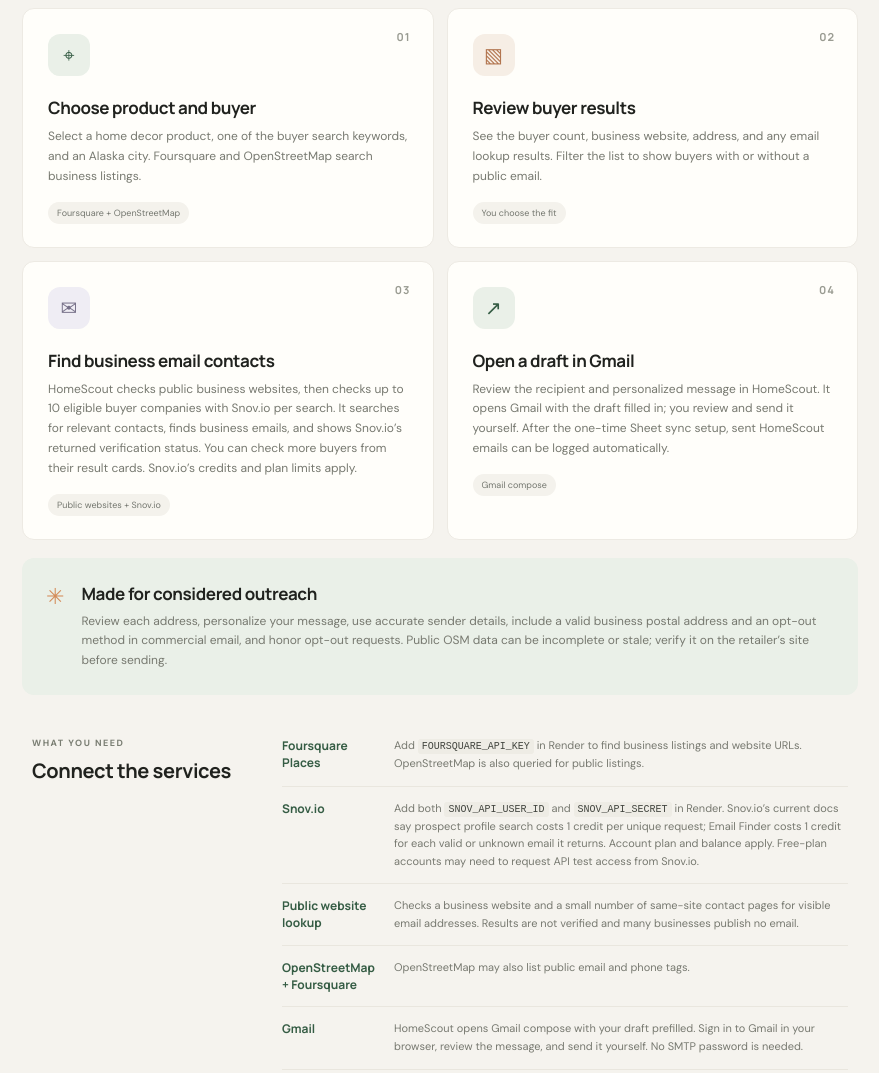
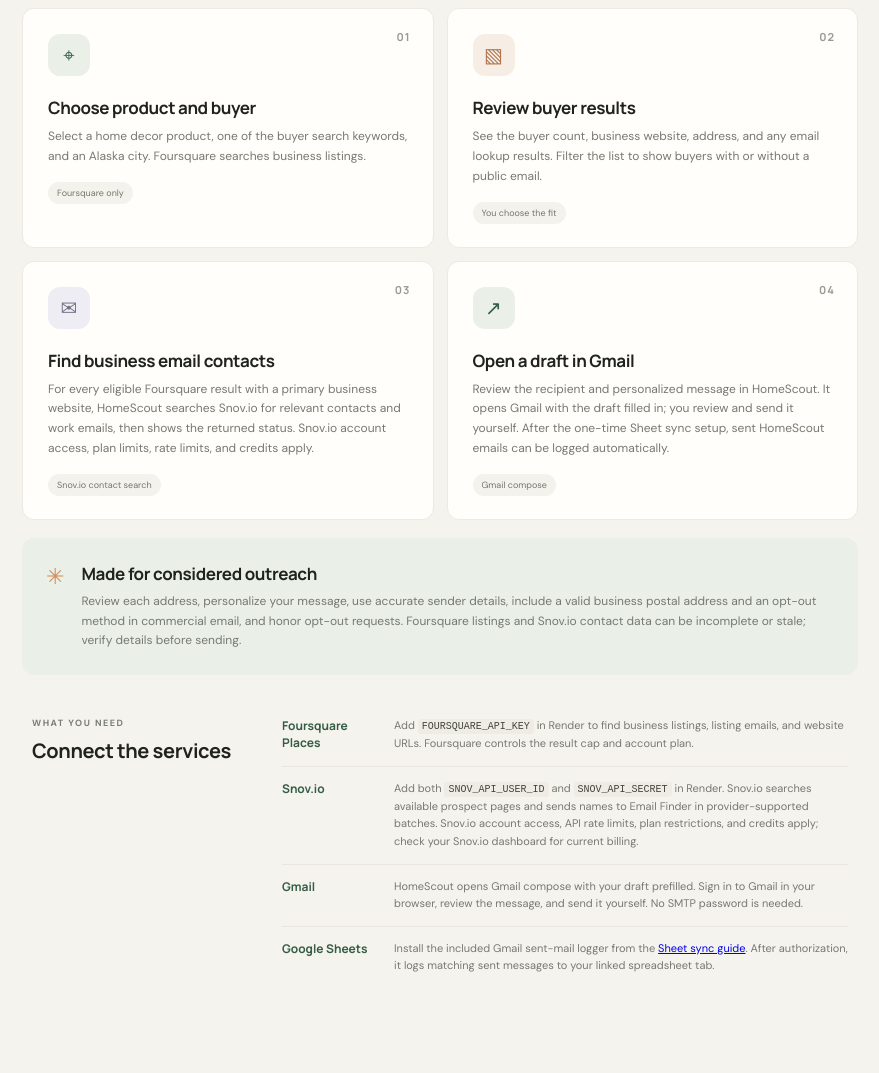
Before and after one commit to subhanshu-coder/find_buyers, a website: page public/how-it-works.html in a window 1280 px wide. Shown: the part 480-1553 px from the top of the page, without its empty margins (200-1079 px from the left). Drawn offline with Linux system fonts and the light colour scheme.

Commit message:
Align public/how-it-works.html with Foursquare and Snov workflow

```diff
--- a/public/how-it-works.html
+++ b/public/how-it-works.html
@@ -11,13 +11,13 @@
   <main class="how-page">
     <section class="how-hero"><div class="eyebrow"><span class="spark">✳</span> A SIMPLE, THOUGHTFUL WORKFLOW</div><h1>From discovery<br>to a <em>hello.</em></h1><p>HomeScout helps home decor makers discover potential buyers in Alaska, find public business contact details, and prepare personal introductions.</p><a class="search-btn how-cta" href="index.html">Find buyers <b>↗</b></a></section>
     <section class="how-steps" aria-label="How HomeScout works">
-      <article class="how-card"><div class="how-num">01</div><div class="how-icon">⌖</div><h2>Choose product and buyer</h2><p>Select a home decor product, one of the buyer search keywords, and an Alaska city. Foursquare and OpenStreetMap search business listings.</p><span class="how-tag">Foursquare + OpenStreetMap</span></article>
+      <article class="how-card"><div class="how-num">01</div><div class="how-icon">⌖</div><h2>Choose product and buyer</h2><p>Select a home decor product, one of the buyer search keywords, and an Alaska city. Foursquare searches business listings.</p><span class="how-tag">Foursquare only</span></article>
       <article class="how-card"><div class="how-num">02</div><div class="how-icon">▧</div><h2>Review buyer results</h2><p>See the buyer count, business website, address, and any email lookup results. Filter the list to show buyers with or without a public email.</p><span class="how-tag">You choose the fit</span></article>
-      <article class="how-card"><div class="how-num">03</div><div class="how-icon">✉</div><h2>Find business email contacts</h2><p>HomeScout checks public business websites, then checks up to 10 eligible buyer companies with Snov.io per search. It searches for relevant contacts, finds business emails, and shows Snov.io’s returned verification status. You can check more buyers from their result cards. Snov.io’s credits and plan limits apply.</p><span class="how-tag">Public websites + Snov.io</span></article>
+      <article class="how-card"><div class="how-num">03</div><div class="how-icon">✉</div><h2>Find business email contacts</h2><p>For every eligible Foursquare result with a primary business website, HomeScout searches Snov.io for relevant contacts and work emails, then shows the returned status. Snov.io account access, plan limits, rate limits, and credits apply.</p><span class="how-tag">Snov.io contact search</span></article>
       <article class="how-card"><div class="how-num">04</div><div class="how-icon">↗</div><h2>Open a draft in Gmail</h2><p>Review the recipient and personalized message in HomeScout. It opens Gmail with the draft filled in; you review and send it yourself. After the one-time Sheet sync setup, sent HomeScout emails can be logged automatically.</p><span class="how-tag">Gmail compose</span></article>
     </section>
-    <section class="how-note"><div class="how-note-mark">✳</div><div><h2>Made for considered outreach</h2><p>Review each address, personalize your message, use accurate sender details, include a valid business postal address and an opt-out method in commercial email, and honor opt-out requests. Public OSM data can be incomplete or stale; verify it on the retailer’s site before sending.</p></div></section>
-    <section class="how-setup"><div><div class="section-kicker">WHAT YOU NEED</div><h2>Connect the services</h2></div><div class="setup-list"><p><b>Foursquare Places</b><span>Add <code>FOURSQUARE_API_KEY</code> in Render to find business listings and website URLs. OpenStreetMap is also queried for public listings.</span></p><p><b>Snov.io</b><span>Add both <code>SNOV_API_USER_ID</code> and <code>SNOV_API_SECRET</code> in Render. Snov.io’s current docs say prospect profile search costs 1 credit per unique request; Email Finder costs 1 credit for each valid or unknown email it returns. Account plan and balance apply. Free-plan accounts may need to request API test access from Snov.io.</span></p><p><b>Public website lookup</b><span>Checks a business website and a small number of same-site contact pages for visible email addresses. Results are not verified and many businesses publish no email.</span></p><p><b>OpenStreetMap + Foursquare</b><span>OpenStreetMap may also list public email and phone tags.</span></p><p><b>Gmail</b><span>HomeScout opens Gmail compose with your draft prefilled. Sign in to Gmail in your browser, review the message, and send it yourself. No SMTP password is needed.</span></p><p><b>Google Sheets</b><span>Install the included Gmail sent-mail logger from the <a href="sheet-sync.html">Sheet sync guide</a>. After authorization, it logs matching sent messages to your linked spreadsheet tab.</span></p></div></section>
+    <section class="how-note"><div class="how-note-mark">✳</div><div><h2>Made for considered outreach</h2><p>Review each address, personalize your message, use accurate sender details, include a valid business postal address and an opt-out method in commercial email, and honor opt-out requests. Foursquare listings and Snov.io contact data can be incomplete or stale; verify details before sending.</p></div></section>
+    <section class="how-setup"><div><div class="section-kicker">WHAT YOU NEED</div><h2>Connect the services</h2></div><div class="setup-list"><p><b>Foursquare Places</b><span>Add <code>FOURSQUARE_API_KEY</code> in Render to find business listings, listing emails, and website URLs. Foursquare controls the result cap and account plan.</span></p><p><b>Snov.io</b><span>Add both <code>SNOV_API_USER_ID</code> and <code>SNOV_API_SECRET</code> in Render. Snov.io searches available prospect pages and sends names to Email Finder in provider-supported batches. Snov.io account access, API rate limits, plan restrictions, and credits apply; check your Snov.io dashboard for current billing.</span></p><p><b>Gmail</b><span>HomeScout opens Gmail compose with your draft prefilled. Sign in to Gmail in your browser, review the message, and send it yourself. No SMTP password is needed.</span></p><p><b>Google Sheets</b><span>Install the included Gmail sent-mail logger from the <a href="sheet-sync.html">Sheet sync guide</a>. After authorization, it logs matching sent messages to your linked spreadsheet tab.</span></p></div></section>
     <footer><div class="footer-mark">✳ &nbsp;Made for makers with a point of view.</div><div><a href="index.html">Return to buyer search</a></div></footer>
   </main>
 </body>
```
